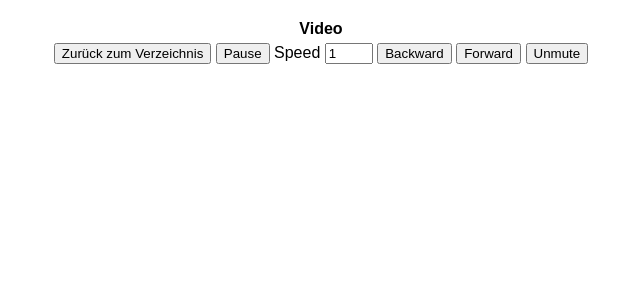
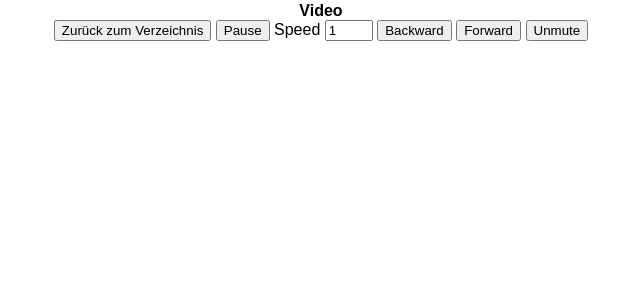
Before and after one commit to EwaldGreif/homeassistant-addons, a Flask app: template eg_media_server/app/templates/video.html in a window 1280 px wide. Shown: the top 300 px of the page, without its empty margins (319-959 px from the left). Run offline with Flask 3, Linux system fonts and the light colour scheme; the template is opened without the code that fills it, so the values that code supplies are empty.

Commit message:
Margings entfernt.

```diff
--- a/eg_media_server/app/templates/audio.html
+++ b/eg_media_server/app/templates/audio.html
@@ -4,9 +4,9 @@
   <meta charset="UTF-8">
   <title>Audio {{ file.split('/')[-1] }}</title>
   <style>
-    body { font-family: sans-serif; text-align: center; margin: 20px; }
-    h1 { font-size: 1em; margin: 2px 0px 5px 0px; }
-    p { margin: 0px 0px 5px 0px; }
+    body { font-family: sans-serif; text-align: center; margin: 2px; }
+    h1 { font-size: 1em; margin: 0px; }
+    p { margin: 0px; }
     audio { max-width: 90%; margin: 20px auto; display: block; }
   </style>
 </head>
--- a/eg_media_server/app/templates/folder.html
+++ b/eg_media_server/app/templates/folder.html
@@ -4,9 +4,9 @@
   <meta charset="UTF-8">
   <title>Verzeichnis {{ dir }}</title>
   <style>
-    body { font-family: sans-serif; }
-    h1 { font-size: 1em; margin: 2px 0px 5px 0px; }
-    p { margin: 0px 0px 5px 0px; }
+    body { font-family: sans-serif; margin: 2px; }
+    h1 { font-size: 1em; margin: 0px; }
+    p { margin: 0px; }
     a:focus {
         outline: 3px solid orange;
         background-color: #222;
--- a/eg_media_server/app/templates/video.html
+++ b/eg_media_server/app/templates/video.html
@@ -4,9 +4,9 @@
   <meta charset="UTF-8">
   <title>Video {{ file.split('/')[-1] }}</title>
   <style>
-    body { font-family: sans-serif; text-align: center; margin: 20px; }
-    h1 { font-size: 1em; margin: 2px 0px 5px 0px; }
-    p { margin: 0px 0px 5px 0px; }
+    body { font-family: sans-serif; text-align: center; margin: 2px; }
+    h1 { font-size: 1em; margin: 0px; }
+    p { margin: 0px; }
     video { max-width: 90%; max-height: 80vh; margin: 0px auto; display: block; }
   </style>
 </head>
--- a/eg_media_server/config.json
+++ b/eg_media_server/config.json
@@ -1,6 +1,6 @@
 {
   "name": "EG Media Server",
-  "version": "1.0.37",
+  "version": "1.0.39",
   "slug": "eg_media_server",
   "description": "Ein minimaler Flask basierter Medien-Server aus /media",
   "arch": ["amd64", "armv7", "armhf", "aarch64"],
```
Also changed, not shown: eg_media_server/app/templates/slideshow.html (+4 -4 lines).
